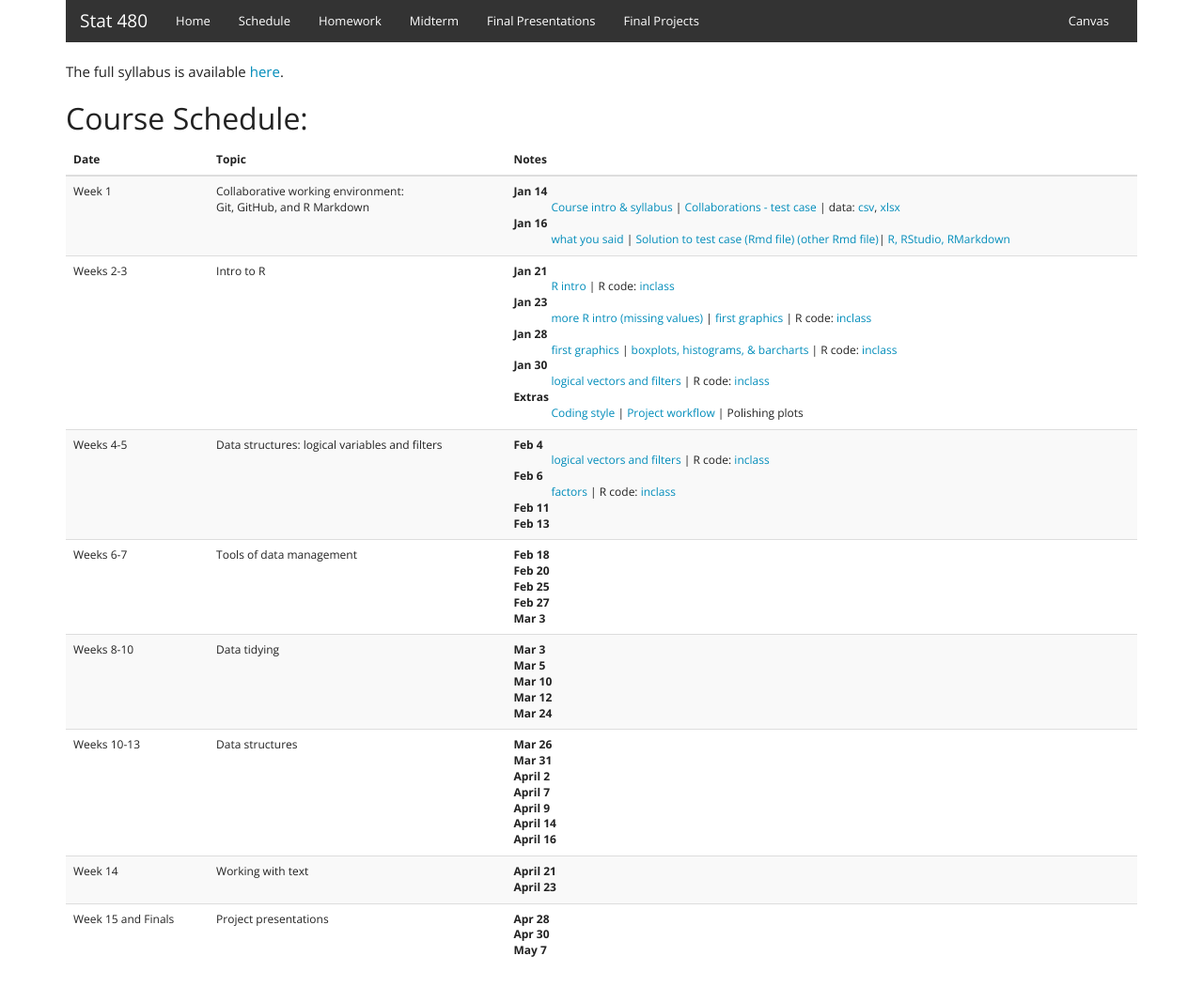
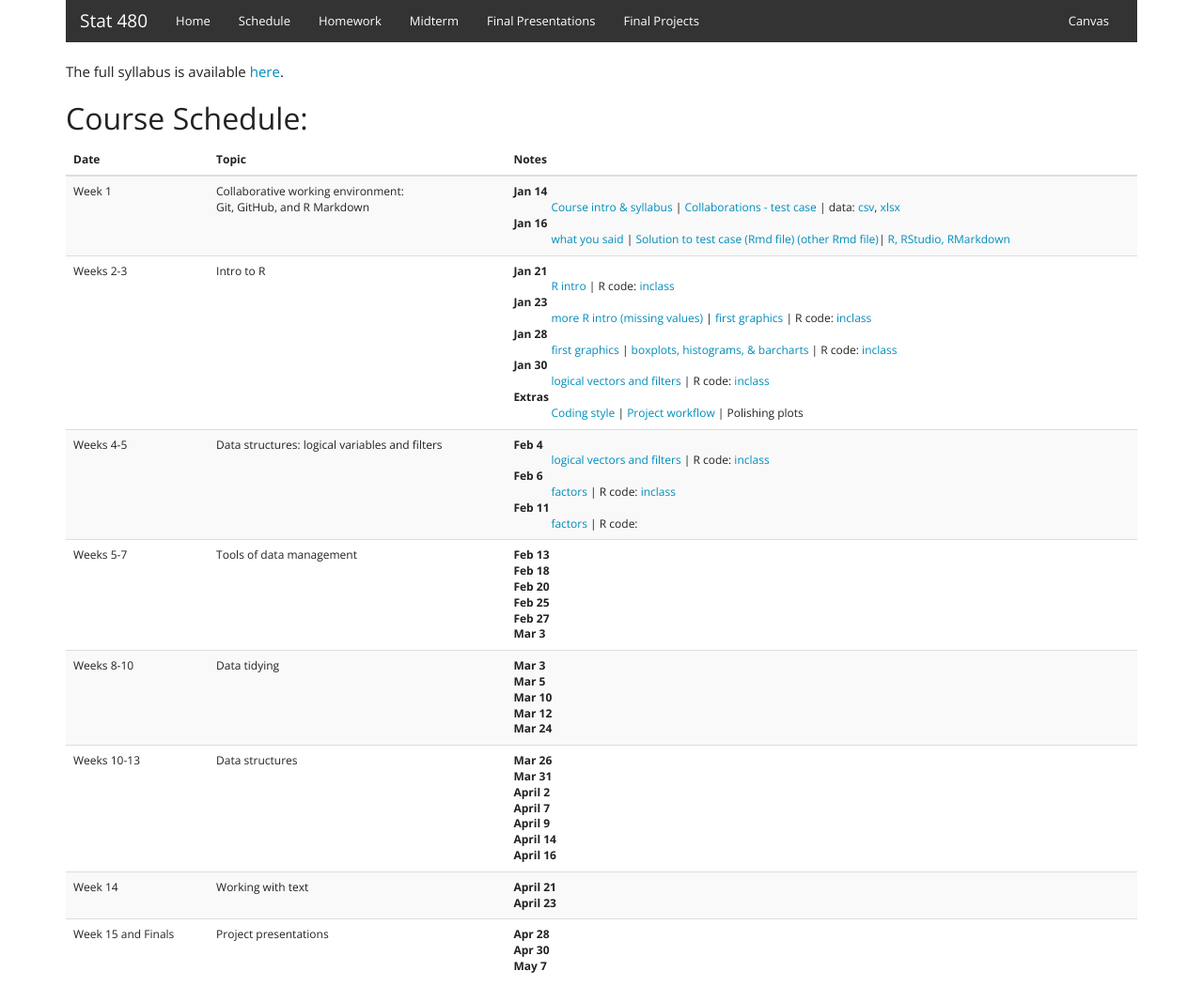
Before and after one commit to Stat480-at-ISU/Stat480-at-ISU.github.io, a Jekyll site: the page built from schedule.html, in a window 1280 px wide. Shown: the whole page at 94% size. Built offline with Jekyll 4.4.1, drawn with Linux system fonts in a browser that asks for light colours.

Commit message:
update sched

```diff
--- a/schedule.html
+++ b/schedule.html
@@ -68,17 +68,18 @@ The full syllabus is available <a href="syllabus.pdf" target=_blank>here</a>.
           <dt>Feb 6</dt>
           <dd><a href="../materials-2020/02_r-intro/05_factors.html" target=_blank>factors</a> | R code: <a href="code/feb06-inclass.R">inclass</a></dd>
           <dt>Feb 11</dt>
-          <dd></dd>
-          <dt>Feb 13</dt>
-          <dd></dd>
+          <dd><a href="../materials-2020/02_r-intro/06_vis-factors.html" target=_blank>factors</a> | R code: </dd>
+
           </dl>
         </td>
       </tr>
 <tr>
-        <td>Weeks 6-7</td>
+        <td>Weeks 5-7</td>
         <td>Tools of data management</td>
         <td>
           <dl>
+            <dt>Feb 13</dt>
+          <dd></dd>
           <dt>Feb 18</dt>
           <dd></dd>
           <dt>Feb 20</dt>
```
Also changed, not shown: 1 other file.
